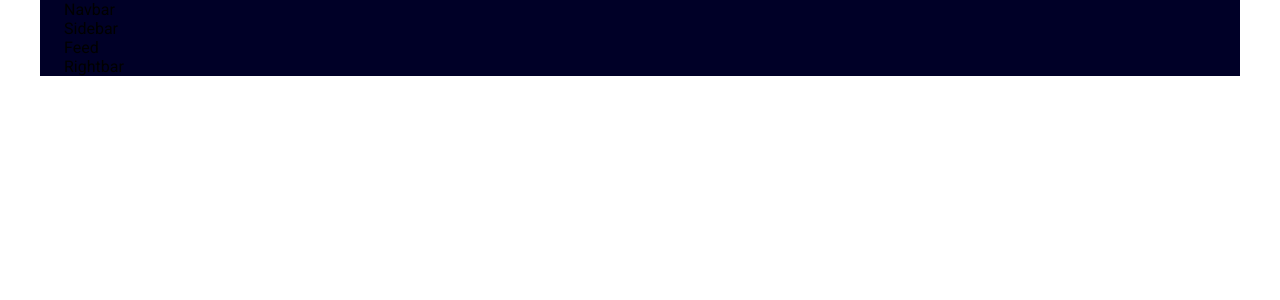
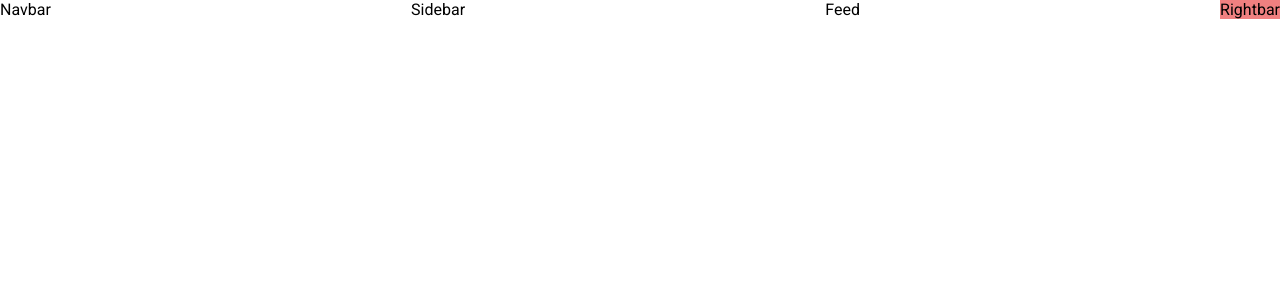
Before and after one commit to Harry-Yates/MUI, a React (Create React App) app: page / in a window 1280 px wide. Shown: the top 300 px of the page. Built offline with nearby package versions, Linux system fonts and the light colour scheme.

Commit message:
using stack

```diff
--- a/src/App.js
+++ b/src/App.js
@@ -2,23 +2,25 @@
 import Navbar from './components/Navbar';
 import Feed from './components/Feed';
 import Rightbar from './components/Rightbar';
-import { Container } from '@mui/material';
+import { Box, Stack } from '@mui/material';
 
 
 function App() {
 
   return (
-    <Container
+    <Box
     className="App"
     sx={{
-      background:"#000027"
+      background:"transparent",
     }}
     >
+    <Stack direction="row" spacing={2} justifyContent="space-between">
       <Navbar />
       <Sidebar />
       <Feed />
       <Rightbar />
-    </Container>
+      </Stack>
+    </Box>
   )
 }
 
--- a/src/components/Rightbar.jsx
+++ b/src/components/Rightbar.jsx
@@ -1,8 +1,9 @@
+import { Box } from '@mui/material'
 import React from 'react'
 
 const Rightbar = () => {
   return (
-    <div>Rightbar</div>
+    <Box bgcolor="lightcoral">Rightbar</Box>
   )
 }
 
```
